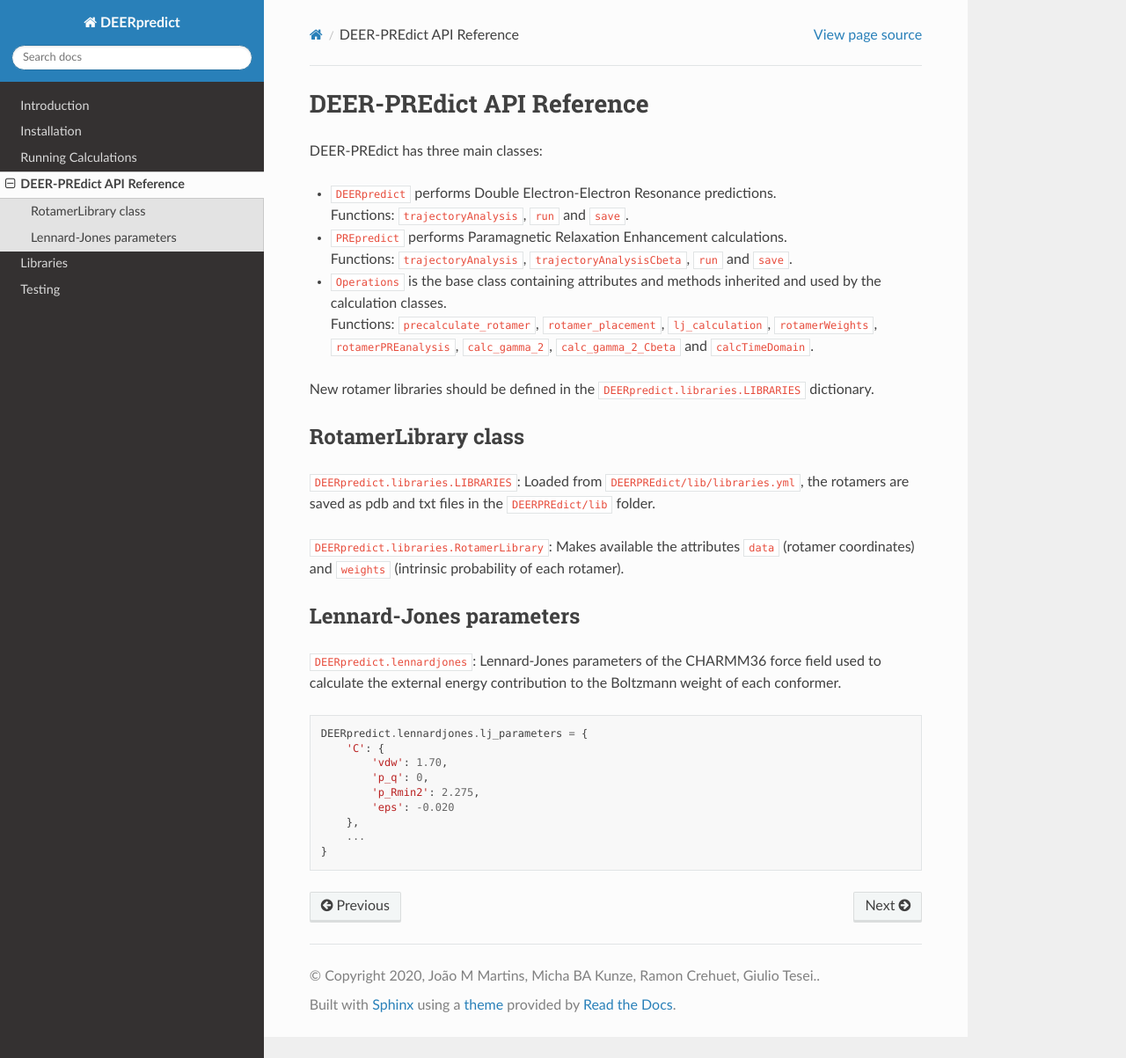
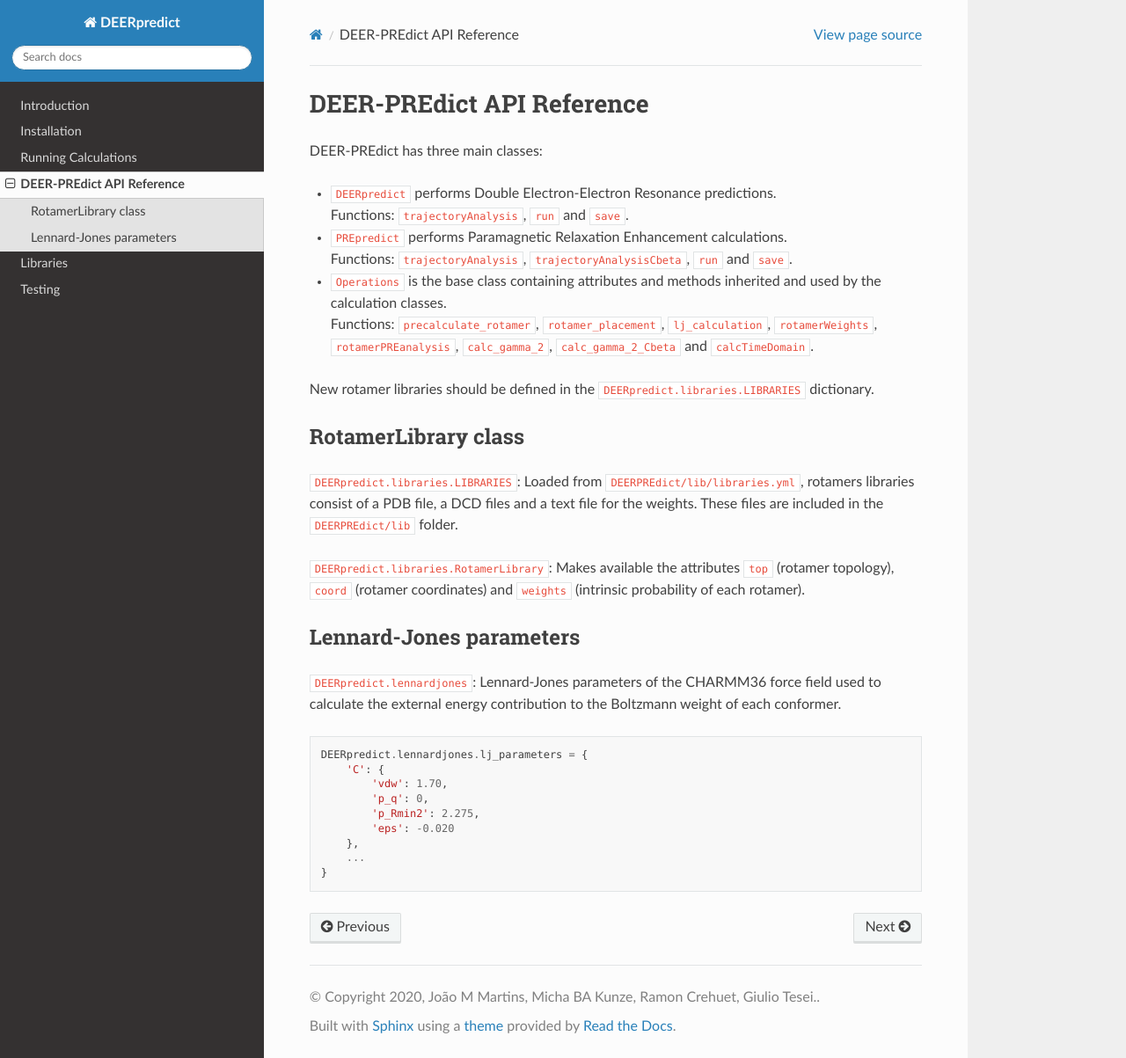
Before and after one commit to KULL-Centre/DEERpredict, a Sphinx documentation site: the page built from docs/_docs/api.md, in a window 1280 px wide and 1203 px high. Shown: the whole window at 88% size. Built offline with Sphinx 7.4.7 and the Read the Docs theme 2.0.0, drawn with Linux system fonts in a browser that asks for light colours.

```diff
--- a/docs/_docs/api.md
+++ b/docs/_docs/api.md
@@ -12,9 +12,9 @@ New rotamer libraries should be defined in the `DEERpredict.libraries.LIBRARIES`
 
 ## RotamerLibrary class
 
-`DEERpredict.libraries.LIBRARIES`: Loaded from `DEERPREdict/lib/libraries.yml`, the rotamers are saved as pdb and txt files in the `DEERPREdict/lib` folder.
+`DEERpredict.libraries.LIBRARIES`: Loaded from `DEERPREdict/lib/libraries.yml`, rotamers libraries consist of a PDB file, a DCD files and a text file for the weights. These files are included in the `DEERPREdict/lib` folder.
 
-`DEERpredict.libraries.RotamerLibrary`: Makes available the attributes `data` (rotamer coordinates) and `weights` (intrinsic probability of each rotamer).
+`DEERpredict.libraries.RotamerLibrary`: Makes available the attributes `top` (rotamer topology), `coord` (rotamer coordinates) and `weights` (intrinsic probability of each rotamer).
 
 ## Lennard-Jones parameters
 
```
Also changed, not shown: README.md (+10 -2 lines), docs/_docs/libraries.md (+1 -1 lines).
